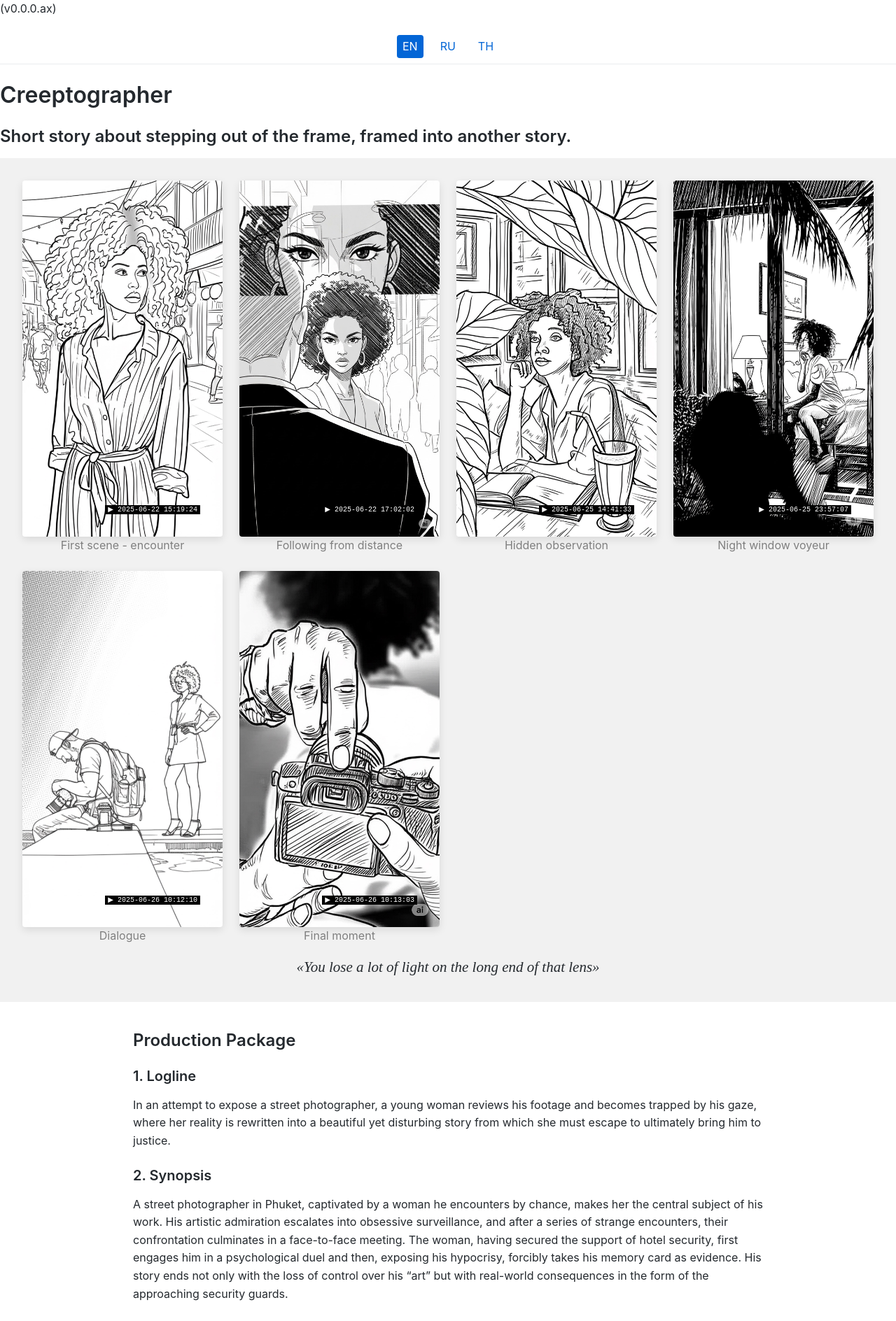
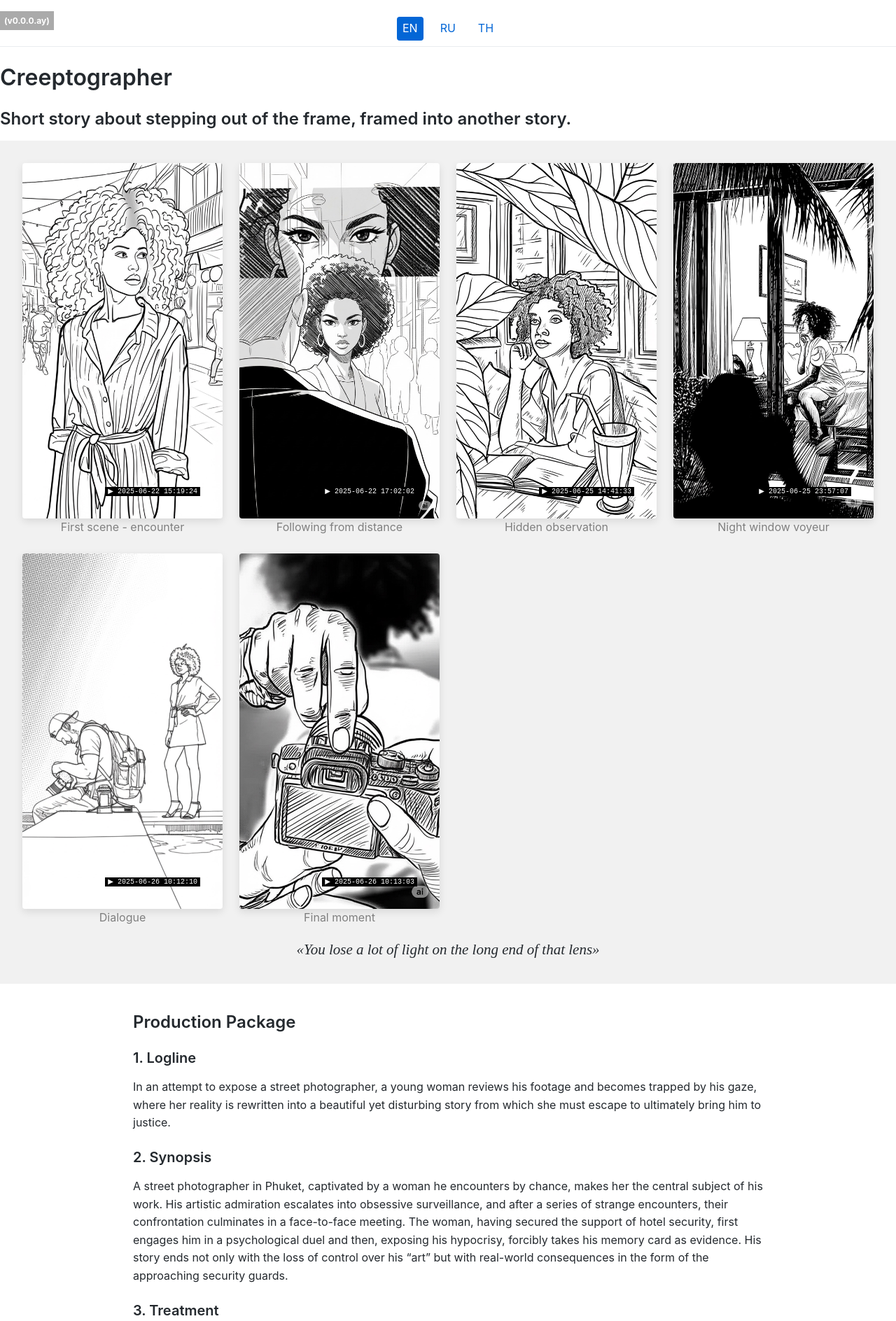
Before and after one commit to konstantinbarkalov/creeptographer, a Jekyll site: the page built from docs/en/index.md, in a window 1280 px wide. Shown: the top 1888 px of the page at 70% size. Built offline with Jekyll 4.4.1, drawn with Linux system fonts in a browser that asks for light colours; some of the changed text lies outside the part shown.

Commit message:
Add version display to layout and update CSS styles for better visibility

```diff
--- a/docs/_config.yml
+++ b/docs/_config.yml
@@ -2,7 +2,7 @@ title: Creeptographer
 description: A movie with line yet to be written
 baseurl: "/creeptographer"
 url: "https://konstantinbarkalov.github.io"
-version: "0.0.0.ax"
+version: "0.0.0.ay"
 last_updated: 2025-06-22
 
 # Build settings
--- a/docs/_layouts/default.html
+++ b/docs/_layouts/default.html
@@ -5,11 +5,12 @@
     <meta name="viewport" content="width=device-width, initial-scale=1.0">
     <title>{{ page.title }}</title>
     <link rel="stylesheet" href="{{ site.baseurl }}/assets/css/main.css">
+    <link rel="stylesheet" href="{{ site.baseurl }}/assets/css/header.css">
+    <link rel="stylesheet" href="{{ site.baseurl }}/assets/css/footer.css">
     <link rel="stylesheet" href="{{ site.baseurl }}/assets/css/github-markdown.css">
+    <link rel="stylesheet" href="{{ site.baseurl }}/assets/css/language-selector.css">
+    <link rel="stylesheet" href="{{ site.baseurl }}/assets/css/project-presentation.css">
     <link rel="stylesheet" href="{{ site.baseurl }}/assets/css/production-package.css">
-    <link rel="stylesheet" href="{{ site.baseurl }}/assets/css/project-presentation.css">
-    <link rel="stylesheet" href="{{ site.baseurl }}/assets/css/language-selector.css">
-    <link rel="stylesheet" href="{{ site.baseurl }}/assets/css/footer.css">
     {% if page.lang == "th" %}
     <style>
         /* Optional Thai font stack */
@@ -21,7 +22,7 @@
 </head>
 <body>
     <main>
-        <div>(v{{ site.version }})</div>
+        <div class="dev-site-version">(v{{ site.version }})</div>
         {% include language-selector.html %}
         {{ content }}
     </main>
--- a/docs/assets/css/main.css
+++ b/docs/assets/css/main.css
@@ -5,3 +5,12 @@
     padding: 1rem;
     line-height: 1.6;
 }
+
+div.dev-site-version {
+    position: absolute;
+    background: #aaa;
+    color: #fff;
+    padding: 4px 6px;
+    font-weight: bold;
+    font-size: 12px;
+}
```
